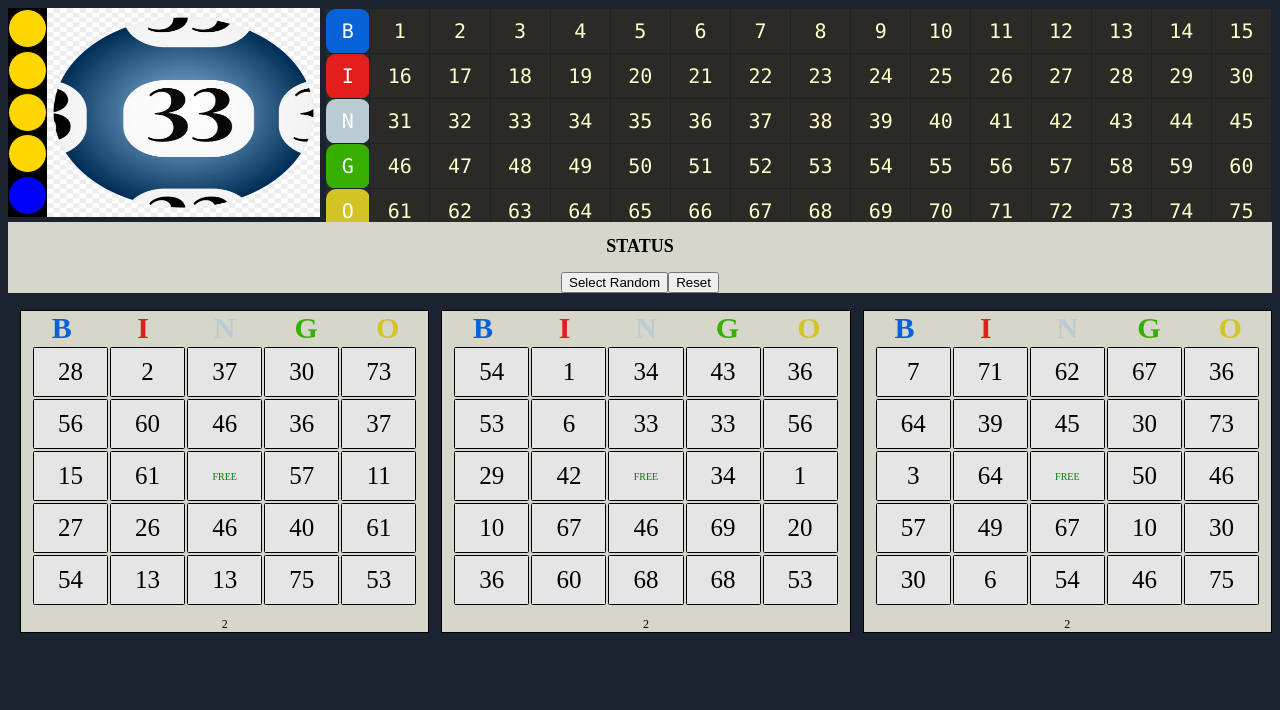
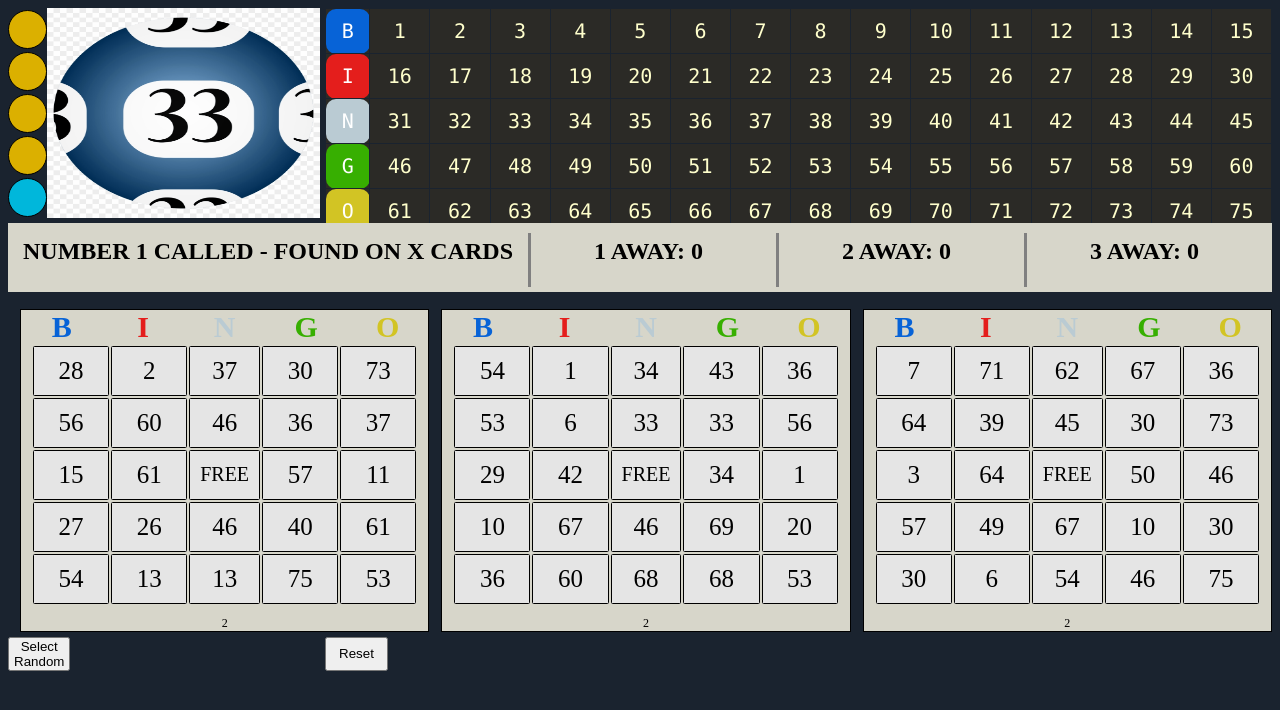
Before and after one commit to dschneck/official-interjection, a React (Create React App) app: page / in a window 1280 px wide. Shown: the top 710 px of the page. Built offline with nearby package versions, Linux system fonts and the light colour scheme.

Commit message:
got styling a little closer to the demo

```diff
--- a/src/App.js
+++ b/src/App.js
@@ -1,12 +1,14 @@
 import React from 'react';
 import {useSelector, useDispatch} from 'react-redux';
-import {select} from  './actions/board/boardSlice.js';
 import './styles/App.css';
 import './styles/Board.css';
 import Board from './Board.js';
 import CardContainer from './CardContainer.js';
 import LastCalled from './LastCalled.js';
 import Status from './Status.js';
+
+import {select, reset_board} from './actions/board/boardSlice.js';
+import {enqueue, dequeue} from './actions/lastCalled/lastCalledSlice.js';
 
 function App(props) {
 	const dispatch = useDispatch();
@@ -23,10 +25,21 @@ function App(props) {
 				<Status />
 				<CardContainer numCards={num} />
 				<LastCalled />
+				<button onClick={() => {
+					let random = Math.floor((Math.random()*75)+1);
+					dispatch(select(random));
+					dispatch(enqueue(random));
+				}}>
+					Select Random
+				</button>
+				<button onClick={ () => {
+					dispatch(reset_board());
+					dispatch(dequeue(5));
+				}}>
+				Reset</button>
 		</div>
 
 	)
 }
 
 export default App;
-/*<button onClick={() => dispatch(select(i))}>Select {i}</button>*/
--- a/src/Status.js
+++ b/src/Status.js
@@ -5,22 +5,14 @@ import {enqueue, dequeue} from './actions/lastCalled/lastCalledSlice.js';
 
 function Status(props) {
 	const dispatch = useDispatch();
+	let lastCalled = 1;
 	return (
 
 		<div id="status">
-				<h2>Status</h2>
-				<button onClick={() => {
-					let random = Math.floor((Math.random()*75) +1);
-					dispatch(select(random));
-					dispatch(enqueue(random));
-
-				}}>
-					Select Random
-				</button>
-				<button onClick={() => {
-					dispatch(reset_board());
-					dispatch(dequeue(5));
-				}}>Reset</button>
+				<h1 id="called-msg">Number {lastCalled} called - found on x cards</h1>
+				<h1 className="away">1 AWAY: {0}</h1>
+				<h1 className="away">2 AWAY: {0}</h1>
+				<h1 className="away">3 AWAY: {0}</h1>
 		</div>
 	);
 }
--- a/src/styles/App.css
+++ b/src/styles/App.css
@@ -1,7 +1,13 @@
 body {
 	background: #1a232f;
 	color: black;
+}
 
+button {
+	padding: 0px;
+	margin: 0px;
+	width: 20%;
+	height: 20%;
 
 }
 
--- a/src/styles/Board.css
+++ b/src/styles/Board.css
@@ -1,5 +1,6 @@
 .selected {
 	background-color: teal;
+  	border: 1px solid #1a232f;
 }
 
 
@@ -8,6 +9,7 @@
 	font-size: xx-large;
 	/*border: 10px solid #fff600;*/
 	padding-right: 10px;
+  	border: 1px solid #1a232f;
 }
 
 #board {
--- a/src/styles/CardContainer.css
+++ b/src/styles/CardContainer.css
@@ -54,7 +54,9 @@
 #O {color: #d2c424;}
 
 #free {
-	font-size: 10px;
-	color: green;
+	font-size: 20px;
+	color: black;
+	height: 10%;
+	width: 10%;
 
 }
--- a/src/styles/LastCalled.css
+++ b/src/styles/LastCalled.css
@@ -1,12 +1,12 @@
  #selected-ball {
- 	background: blue;
-	color: white;
+ 	background: #00b7db;
+	color: black;
 
  }
 
  #last-called {
  	display: flex;
-	background: black;
+	background: #1a232f;
 	grid-area: last-called;
 
  }
@@ -24,7 +24,7 @@
 .ball {
 	padding: 6px;
 	margin: auto;
-	background: gold;
+	background: #dbb000;
 	color: black;
 	border: 1px solid black;
 	border-radius: 50%;
--- a/src/styles/Status.css
+++ b/src/styles/Status.css
@@ -2,5 +2,27 @@
 	background-color: #d7d6ca;
 	color: black;
 	grid-area: status;
+	display: flex;
+	justify-content: center;
+	padding: 5px;
+}
+
+#called-msg {
+	order: 1;
+	padding: 5px;
+	margin: 5px;
+	text-align: center;
+	height: 80%;
 
 }
+
+.away {
+	order: 2;
+	flex-grow: 4;
+	padding: 5px;
+	margin: 5px;
+	border-left: 3px solid grey;
+	text-align: center;
+	height: 75%;
+
+}
```
